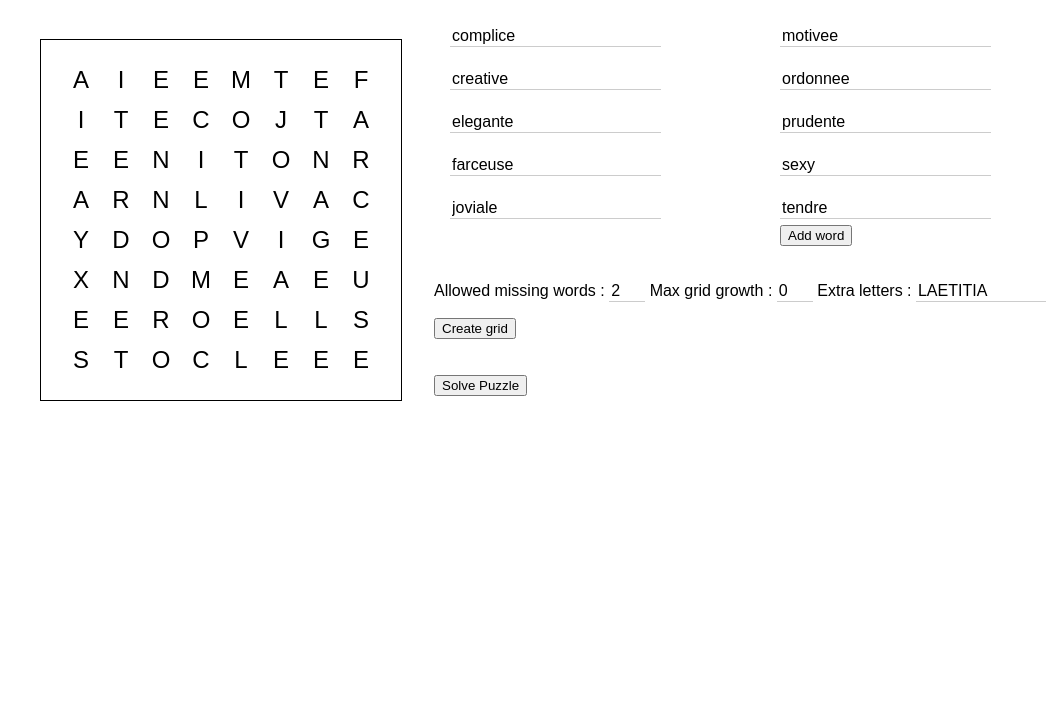
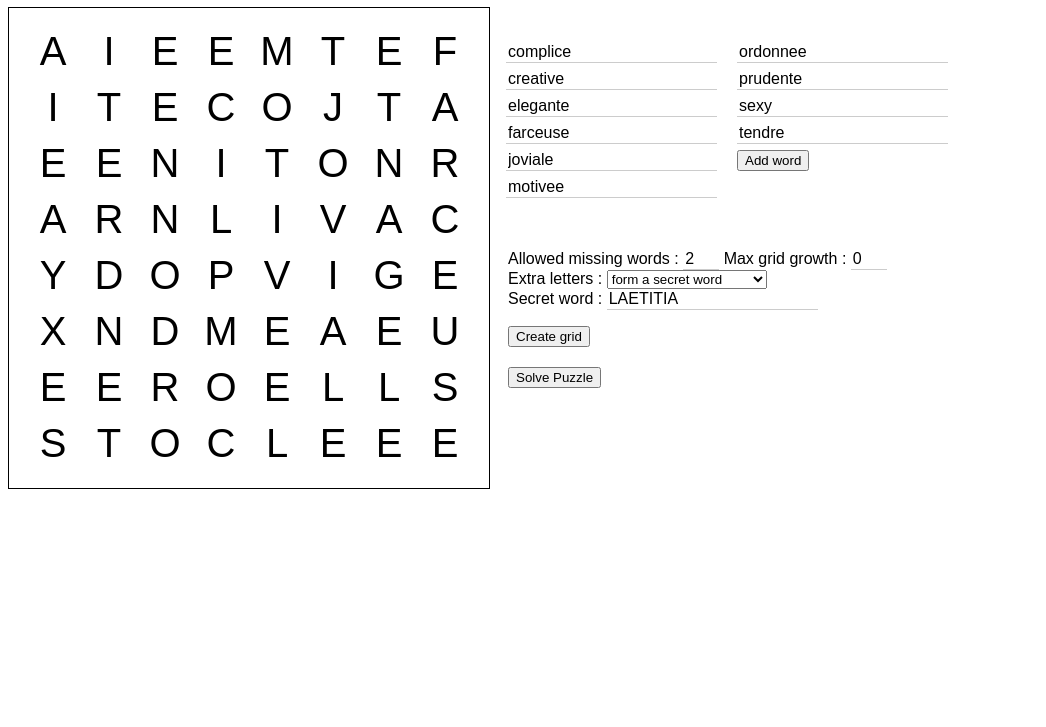
Before and after one commit to bunkat/wordfind, a plain HTML site: page index.html in a window 1280 px wide. Shown: the part 73-800 px from the top of the page, without its empty margins (0-1046 px from the left). Drawn offline with nearby package versions, Linux system fonts and the light colour scheme.

Commit message:
Adding <select> to allow more control on grid + making it mobile-friendly

```diff
--- a/index.html
+++ b/index.html
@@ -9,23 +9,34 @@
 </head>
 <body>
     <h1>WordFind.js by BunKat &amp; Lucas-C</h1>
+    <div id="main" role="main">
         <div id="puzzle"></div>
         <ul id="words">
             <li><button id="add-word">Add word</button></li>
         </ul>
-    <fieldset>
-        <label for="allowed-missing-words">Allowed missing words :</label>
-        <input id="allowed-missing-words" name="allowed-missing-words" type="number" min="0" max="5" step="1" value="2"></input>
-        <label for="max-grid-growth">Max grid growth :</label>
-        <input id="max-grid-growth" name="max-grid-growth" type="number" min="0" max="5" step="1" value="0"></input>
-        <label for="filler-letters">Extra letters :</label>
-        <input id="filler-letters"></input>
-    </fieldset>
-    <fieldset>
+        <fieldset id="controls">
+            <label for="allowed-missing-words">Allowed missing words :
+                <input id="allowed-missing-words" type="number" min="0" max="5" step="1" value="2">
+            </label>
+            <label for="max-grid-growth">Max grid growth :
+                <input id="max-grid-growth" type="number" min="0" max="5" step="1" value="0">
+            </label>
+            <label for="extra-letters">Extra letters :
+                <select id="extra-letters">
+                    <option value="secret-word" selected>form a secret word</option>
+                    <option value="none">none, allow blanks</option>
+                    <option value="secret-word-plus-blanks">form a secret word but allow for extra blanks</option>
+                    <option value="random">random</option>
+                </select>
+            </label>
+            <label for="secret-word">Secret word :
+                <input id="secret-word">
+            </label>
             <button id="create-grid">Create grid</button>
             <p id="result-message"></p>
+            <button id="solve">Solve Puzzle</button>
         </fieldset>
-    <button id="solve">Solve Puzzle</button>
+    </div>
 
     <script type="text/javascript" src="https://ajax.googleapis.com/ajax/libs/jquery/1.7.1/jquery.min.js"></script>
     <script type="text/javascript" src="wordfind.js"></script>
@@ -55,17 +66,23 @@
         'sexy',
         'tendre',
     ].map(word => WordFindGame.insertWordBefore($('#add-word').parent(), word));
-    $('#filler-letters').val('LAETITIA');
+    $('#secret-word').val('LAETITIA');
 
     /* Init */
     function recreate() {
         $('#result-message').removeClass();
-        var game;
+        var fillBlanks, game;
+        if ($('#extra-letters').val() === 'none') {
+            fillBlanks = false;
+        } else if ($('#extra-letters').val().startsWith('secret-word')) {
+            fillBlanks = $('#secret-word').val();
+        }
         try {
             game = new WordFindGame('#puzzle', {
-                fillBlanks: $('#filler-letters').val(),
                 allowedMissingWords: +$('#allowed-missing-words').val(),
                 maxGridGrowth: +$('#max-grid-growth').val(),
+                fillBlanks: fillBlanks,
+                allowExtraBlanks: ['none', 'secret-word-plus-blanks'].includes($('#extra-letters').val()),
                 maxAttempts: 100,
             });
         } catch (error) {
@@ -82,6 +99,8 @@
     recreate();
 
     /* Event listeners */
+    $('#extra-letters').change((evt) => $('#secret-word').prop('disabled', !evt.target.value.startsWith('secret-word')));
+
     $('#add-word').click( () => WordFindGame.insertWordBefore($('#add-word').parent()));
 
     $('#create-grid').click(recreate);
--- a/wordfind.css
+++ b/wordfind.css
@@ -15,29 +15,54 @@ p {
   margin: 20px 20px 0px 20px;
 }
 
+h1 {
+  text-align: center; /* to center #puzzle on small devices */
+}
+
+#main {
+  margin: 0 auto;
+  max-width: 80rem;
+  text-align: center; /* to center #puzzle on small devices */
+}
+@media only screen and (min-width: 600px) {
+  #main {
+    text-align: left;
+  }
+}
+
 /**
 * Styles for the puzzle
 */
 #puzzle {
+  display: inline-block;
   border: 1px solid black;
-  padding: 20px;
-  float: left;
-  margin: 2rem;
+  padding: 3vw;
 }
 
-#puzzle div {
+#puzzle > div { /* rows */
   width: 100%;
   margin: 0 auto;
 }
 
 /* style for each square in the puzzle */
-#puzzle .puzzleSquare {
-  height: 2.5rem;
-  width: 2.5rem;
+.puzzleSquare {
+  height: 7vw;
+  width: 7vw;
   text-transform: uppercase;
   background-color: white;
   border: 0;
-  font: 1.5em sans-serif;
+  font: 5vw sans-serif;
+}
+@media only screen and (min-width: 600px) {
+  #puzzle {
+    float: left;
+    padding: 1rem;
+  }
+  .puzzleSquare {
+    height: 3.5rem;
+    width: 3.5rem;
+    font: 2.5rem sans-serif;
+  }
 }
 
 button::-moz-focus-inner {
@@ -69,13 +94,19 @@ button::-moz-focus-inner {
 * Styles for the word list
 */
 #words {
-  padding: 0 1em;
-  -moz-column-count: 2;
-  -webkit-column-count: 2;
-  column-count: 2;
-  column-gap: 20px;
-  max-width: 40rem;
+  display: inline-block;
+  max-width: 30rem;
+  padding: 1em;
   list-style-type: none;
+  text-align: left;
+}
+@media only screen and (min-width: 600px) {
+  #words {
+    -moz-column-count: 2;
+    -webkit-column-count: 2;
+    column-count: 2;
+    column-gap: 20px;
+  }
 }
 
 #words li {
@@ -92,24 +123,33 @@ button::-moz-focus-inner {
 /**
 * Styles for the controls
 */
-fieldset {
-  padding: 0;
+#controls {
+  display: inline-block;
+  max-width: 30rem;
+  padding: 1em;
   border: none;
+  text-align: left;
+}
+label {
+  white-space: nowrap;
+  margin-top: 1em;
 }
 input {
   border: none;
   border-bottom: 1px solid #ccc;
-  margin-top: 1em;
   font-size: 1em;
 }
 input[type="number"] {
   width: 2rem;
 }
+select {
+  max-width: 10rem;
+}
 #create-grid, #solve {
   display: block;
   margin-top: 1rem;
 }
-#filler-letters {
+#secret-word {
   text-transform: uppercase;
 }
 
--- a/wordfind.js
+++ b/wordfind.js
@@ -332,13 +332,14 @@
         // initialize the options
         var maxWordLength = wordList[0].length;
         var options = {
-          height:        opts.height || maxWordLength,
-          width:         opts.width || maxWordLength,
-          orientations:  opts.orientations || allOrientations,
-          fillBlanks:    opts.fillBlanks !== undefined ? opts.fillBlanks : true,
-          maxAttempts:   opts.maxAttempts || 3,
-          maxGridGrowth: opts.maxGridGrowth !== undefined ? opts.maxGridGrowth : 10,
-          preferOverlap: opts.preferOverlap !== undefined ? opts.preferOverlap : true
+          height:           opts.height || maxWordLength,
+          width:            opts.width || maxWordLength,
+          orientations:     opts.orientations || allOrientations,
+          fillBlanks:       opts.fillBlanks !== undefined ? opts.fillBlanks : true,
+          allowExtraBlanks: opts.allowExtraBlanks !== undefined ? opts.allowExtraBlanks : true,
+          maxAttempts:      opts.maxAttempts || 3,
+          maxGridGrowth:    opts.maxGridGrowth !== undefined ? opts.maxGridGrowth : 10,
+          preferOverlap:    opts.preferOverlap !== undefined ? opts.preferOverlap : true
         };
 
         // add the words to the puzzle
@@ -376,7 +377,7 @@
             if (lettersToAdd && lettersToAdd.length) {
                 throw new Error(`Some extra letters provided were not used: ${lettersToAdd}`);
             }
-            if (lettersToAdd && fillingBlanksCount) {
+            if (lettersToAdd && fillingBlanksCount && !options.allowExtraBlanks) {
                 throw new Error(`${fillingBlanksCount} extra letters were missing to fill the grid`);
             }
             var gridFillPercent = 100 * (1 - extraLettersCount / (options.width * options.height));
```
Lines whose indentation alone changed are shown as unchanged.
